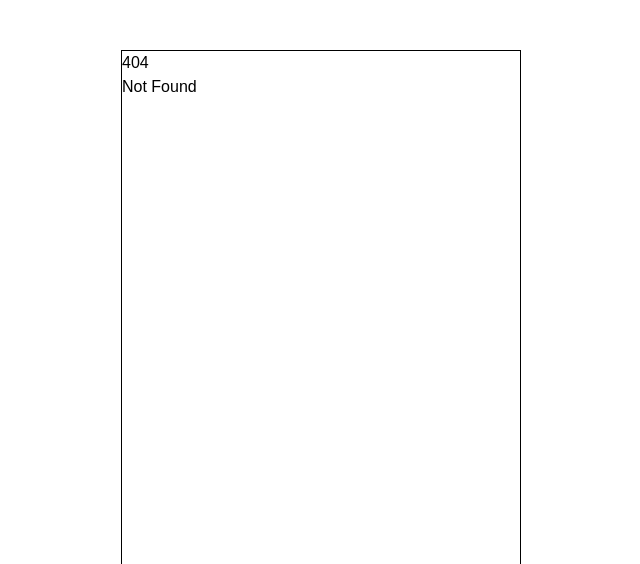
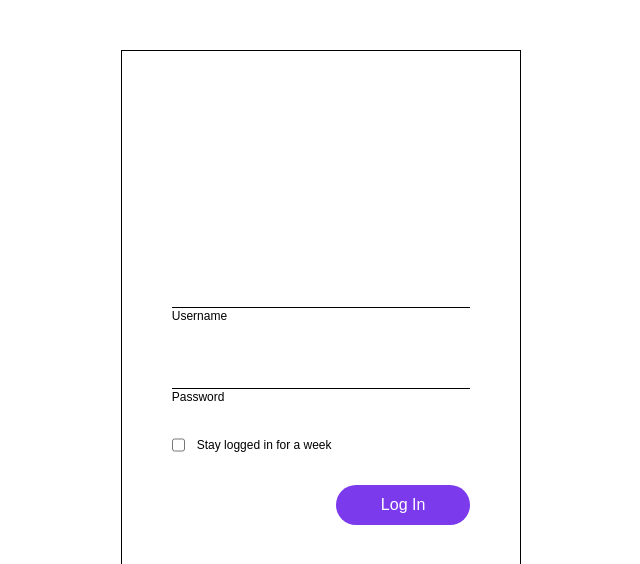
Before and after one commit to oa998/trip2there, a SvelteKit app: page /login in a window 1280 px wide. Before the commit this address had no page. Shown: the top 564 px of the page, without its empty margins (319-959 px from the left). Built offline with nearby package versions, Linux system fonts and the light colour scheme; a web font is replaced by a local one.

Commit message:
auto commit

```diff
--- a/src/app.css
+++ b/src/app.css
@@ -26,3 +26,13 @@
 	/* transition: box-shadow linear 100ms; */
 	@apply shadow-sm;
 }
+
+.translate-up {
+	transform: translateY(-100px);
+}
+
+.masked {
+	position: relative;
+	-webkit-mask-image: linear-gradient(transparent, black 20%, black 80%, transparent);
+	mask-image: linear-gradient (transparent, black 20%, black 80%, transparent);
+}
--- /dev/null
+++ b/src/components/center.svelte
@@ -0,0 +1 @@
+<div class="grid place-items-center h-full relative"><slot /></div>
--- /dev/null
+++ b/src/components/loading.svelte
@@ -0,0 +1,9 @@
+<script lang="ts">
+	import Icon from '@iconify/svelte';
+	export let text: string = 'Loading';
+</script>
+
+<div class="flex flex-row gap-3">
+	<div>{text}</div>
+	<Icon icon="line-md:loading-loop" style="font-size:x-large" color="black" />
+</div>
--- /dev/null
+++ b/src/lib/auth.ts
@@ -0,0 +1,9 @@
+export const isLoggedIn = () => {
+	return fetch('https://uber2u-server-glovbogi2a-uc.a.run.app/auth/ping').then(async (r) => {
+		if (r.status == 401) {
+			const json = await r.json();
+			await new Promise((r) => setTimeout(r, 2000));
+			throw new Error(json.message);
+		}
+	});
+};
--- /dev/null
+++ b/src/routes/(auth)/+layout.svelte
@@ -0,0 +1,44 @@
+<script>
+	import { base } from '$app/paths';
+	import Center from '$components/center.svelte';
+	import { isLoggedIn } from '$lib/auth';
+	import '@fontsource-variable/hepta-slab';
+	import '@fontsource-variable/quicksand';
+	import { SvelteToast } from '@zerodevx/svelte-toast';
+	import '../../app.css';
+	import Loading from './../../components/loading.svelte';
+
+	const loading = false;
+</script>
+
+<div class="w-full h-full grid place-items-center">
+	<div
+		class="w-full h-full max-h-full sm:max-h-[700px] sm:max-w-sm sm:border sm:border-black min-w-[400px]"
+	>
+		{#await isLoggedIn()}
+			<Center>
+				<Loading />
+			</Center>
+		{:then}
+			<slot />
+		{:catch error}
+			<Center>
+				<div class="flex flex-col gap-3 text-center w-full items-center">
+					<img src="/map.webp" alt="map" class="masked" />
+					<div class="z-10">Please sign in to your account</div>
+					<a href={`${base}/login`} class="button primary"> Log In </a>
+				</div>
+			</Center>
+		{/await}
+	</div>
+</div>
+<SvelteToast options={{ reversed: true, intro: { y: 192 } }} />
+
+<style lang="postcss">
+	:root {
+		--toastContainerTop: auto;
+		--toastContainerRight: 10px;
+		--toastContainerBottom: 10px;
+		--toastBarHeight: 0;
+	}
+</style>
--- a/src/routes/route/+page.svelte
+++ b/src/routes/(auth)/route/+page.svelte
@@ -3,6 +3,7 @@
 	import { dist, type DistElement } from '$lib/distance';
 	import { toastErrorCatch } from '$lib/toast';
 	import Icon from '@iconify/svelte';
+	import Loading from './../../../components/loading.svelte';
 	let routeSelected = false;
 	let requestButton: HTMLButtonElement;
 	let loadingDistance = false;
@@ -51,10 +52,7 @@
 	<div class="h-24 w-full">
 		{#if routeSelected && loadingDistance}
 			<div class="border border-black rounded p-2 bg-blue-100 h-full grid place-items-center">
-				<div class="flex flex-row gap-3">
-					<div>Calculating Trip</div>
-					<Icon icon="line-md:loading-loop" style="font-size:x-large" color="black" />
-				</div>
+				<Loading text={`Calculating Trip`} />
 			</div>
 		{/if}
 		{#if ready}
--- a/src/routes/+layout.svelte
+++ b/src/routes/(no-auth)/+layout.svelte
@@ -2,7 +2,7 @@
 	import '@fontsource-variable/hepta-slab';
 	import '@fontsource-variable/quicksand';
 	import { SvelteToast } from '@zerodevx/svelte-toast';
-	import '../app.css';
+	import '../../app.css';
 </script>
 
 <div class="w-full h-full grid place-items-center">
--- a/src/routes/+page.svelte
+++ b/src/routes/(no-auth)/+page.svelte
@@ -1,8 +1,9 @@
 <script lang="ts">
 	import { base } from '$app/paths';
+	import Center from '$components/center.svelte';
 </script>
 
-<div class="grid place-items-center h-full relative">
+<Center>
 	<div class="text-center">
 		<div class="title">Rides 2U</div>
 		<div class="subtitle">We'll get you there</div>
@@ -13,7 +14,7 @@
 			<a href={`${base}/login`} class="button primary"> Log In </a>
 		</div>
 	</div>
-</div>
+</Center>
 
 <style lang="postcss">
 	.title {
@@ -22,13 +23,4 @@
 	.subtitle {
 		@apply text-lg relative z-10;
 	}
-	.translate-up {
-		transform: translateY(-100px);
-	}
-
-	.masked {
-		position: relative;
-		-webkit-mask-image: linear-gradient(transparent, black 20%, black 80%, transparent);
-		mask-image: linear-gradient (transparent, black 20%, black 80%, transparent);
-	}
 </style>
--- /dev/null
+++ b/src/routes/(no-auth)/login/+page.svelte
@@ -0,0 +1,65 @@
+<script lang="ts">
+	import Center from '$components/center.svelte';
+	import { toastErrorMsg, toastMsg } from './../../../lib/toast.ts';
+
+	async function handleSubmit(event: { currentTarget: EventTarget & HTMLFormElement }) {
+		const data = new FormData(event.currentTarget);
+		const body: Record<string, string> = {};
+		body.username = data.get('username') as string;
+		body.password = data.get('password') as string;
+		const jwtDuration = 1;
+
+		const response = await fetch(`http://localhost:3000/auth/login?jwtDuration=${jwtDuration}`, {
+			method: 'POST',
+			headers: {
+				'content-type': 'application/json'
+			},
+			credentials: 'include',
+			body: JSON.stringify(body)
+		});
+
+		const success = response.status == 200;
+
+		if (success) {
+			toastMsg('success');
+		} else {
+			toastErrorMsg('not success');
+		}
+	}
+</script>
+
+<Center>
+	<!-- action="https://uber2u-server-glovbogi2a-uc.a.run.app/auth/login" -->
+	<form on:submit|preventDefault={handleSubmit}>
+		<div class="flex flex-col">
+			<input name="username" id="username" type="text" />
+			<label for="username">Username</label>
+		</div>
+		<div class="flex flex-col">
+			<input name="password" id="password" type="password" />
+			<label for="password">Password</label>
+		</div>
+
+		<div class="flex flex-row gap-3">
+			<input type="checkbox" id="expired" />
+			<label for="expired">Stay logged in for a week</label>
+		</div>
+
+		<button type="submit" class="button primary">Log In</button>
+	</form>
+</Center>
+
+<style lang="postcss">
+	form {
+		@apply flex flex-col w-3/4 gap-8;
+	}
+	input {
+		@apply border-b-black border-b py-1 px-3;
+	}
+	label {
+		@apply text-xs;
+	}
+	button[type='submit'] {
+		@apply self-end;
+	}
+</style>
```
Also changed, not shown: static/map.webp (added).
